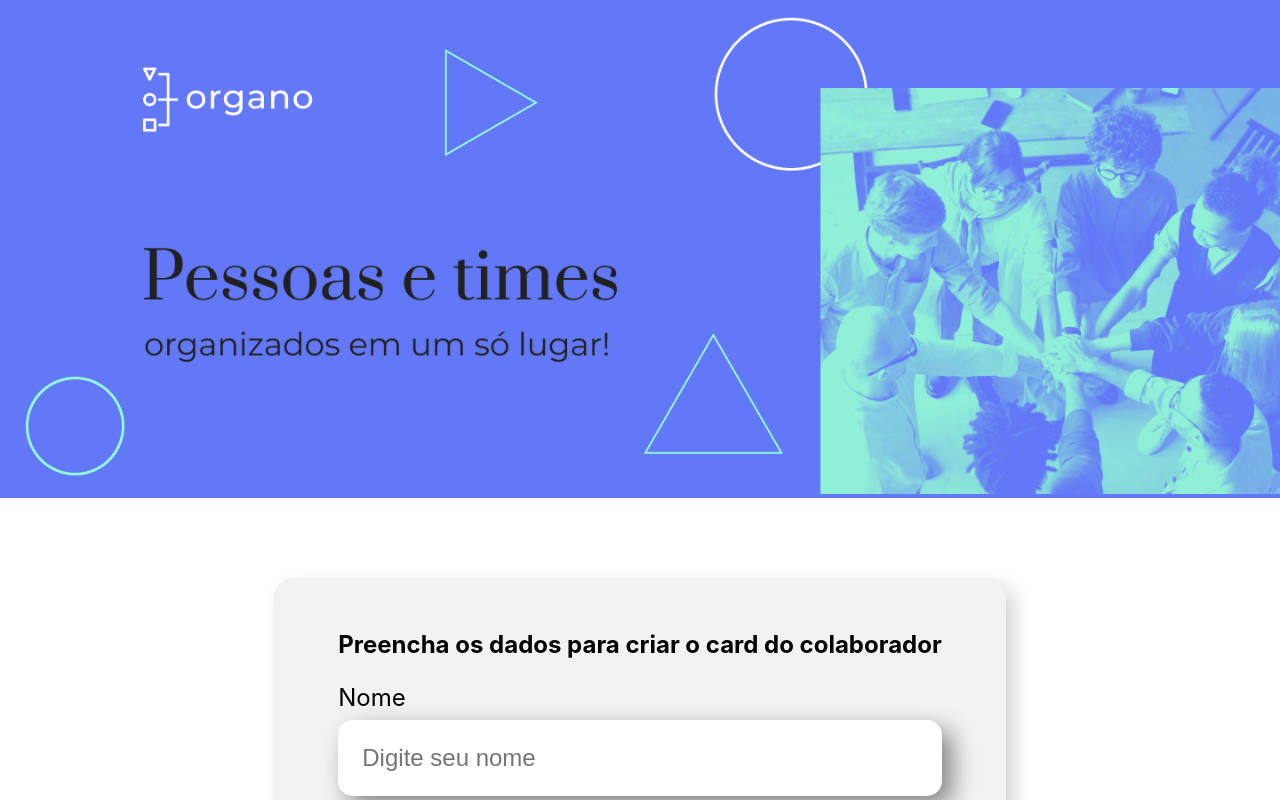
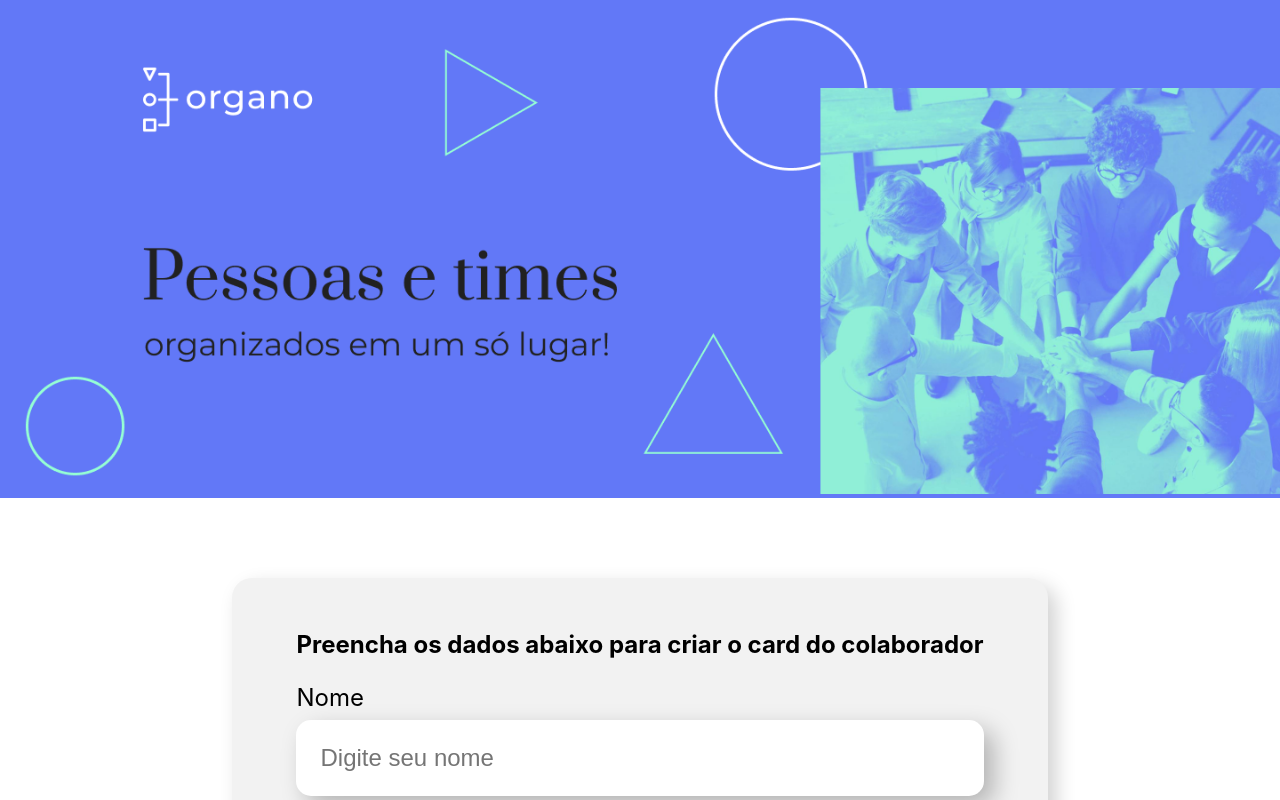
Before and after one commit to diego-tavares/organo, a React (Create React App) app: page / in a window 1280 px wide. Shown: the top 800 px of the page. Built offline with nearby package versions, Linux system fonts and the light colour scheme.

Commit message:
aula 01-08

```diff
--- a/src/componentes/CampoTexto/CampoTexto.css
+++ b/src/componentes/CampoTexto/CampoTexto.css
@@ -10,7 +10,7 @@
 
 .campo-texto input {
     background-color: #FFF;
-    box-shadow: 10px 10px 25px rgba(0, 0, 0, 0.46);
+    box-shadow: 10px 10px 25px rgba(0, 0, 0, 0.26);
     width: 100%;
     border: none;
     outline: none;
@@ -22,6 +22,7 @@
 
 .campo-texto input:focus{
     transition: 0.3s;
+    box-shadow: 10px 10px 25px rgba(0, 0, 0, 0.75);
     transform: scale(1.04);
 
 }
--- a/src/componentes/formulario/index.js
+++ b/src/componentes/formulario/index.js
@@ -5,7 +5,7 @@ const Formulario = () => {
     return (
         <section className="formulario">
             <form>
-                <h2>Preencha os dados para criar  o card do colaborador</h2>
+                <h2>Preencha os dados abaixo para criar  o card do colaborador</h2>
                  <CampoTexto label="Nome" placeholder='Digite seu nome'/>
                  <CampoTexto label="Cargo" placeholder='Digite seu cargo'/>
                  <CampoTexto label="Imagem" placeholder='Digite o endereço da imagem'/>
```
